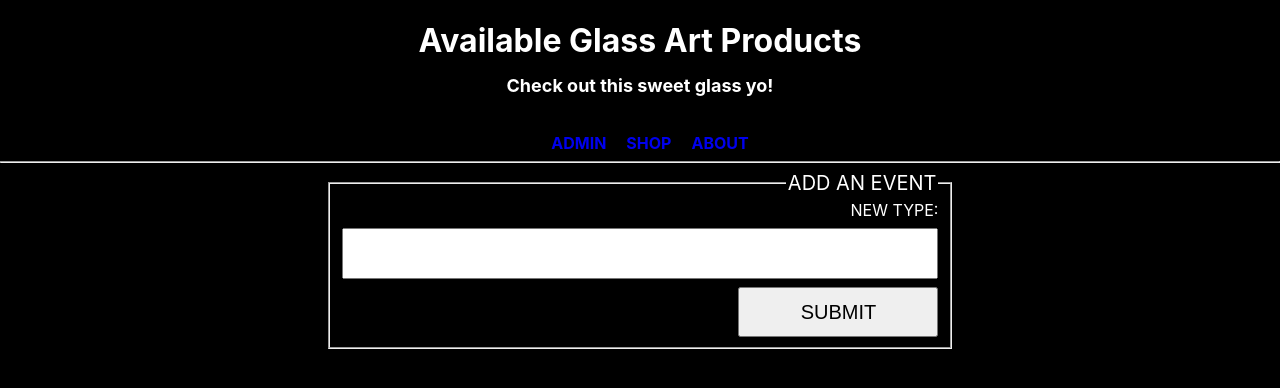
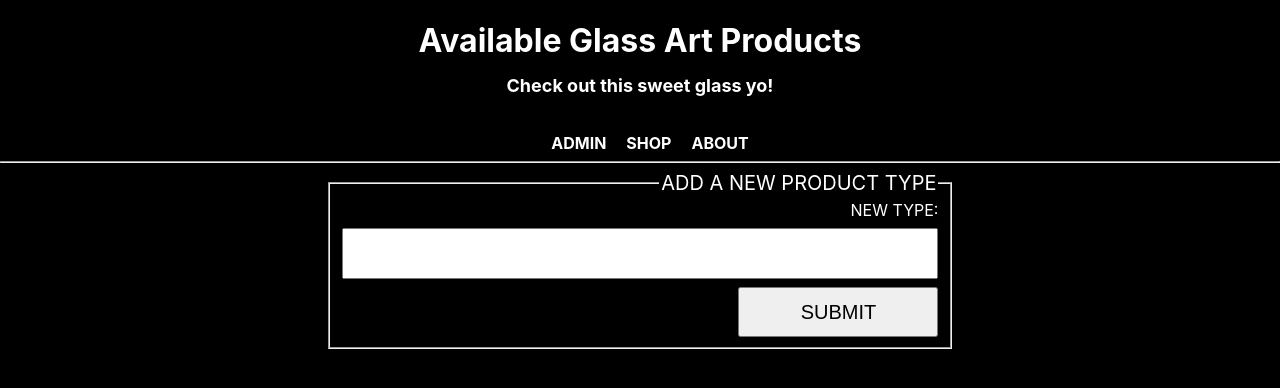
Before and after one commit to thisisjoshford/glassart-react, a React (Create React App) app: page /admin/create-type in a window 1280 px wide. Shown: the top 388 px of the page. Built offline with nearby package versions, Linux system fonts and the light colour scheme.

Commit message:
css stuff

```diff
--- a/src/App.css
+++ b/src/App.css
@@ -13,6 +13,7 @@ a{
     margin-top: 0px;
     margin-bottom: 0px;
     height: 30px;
+    color: white;
 }
 
 a:hover{
--- a/src/CreateType.js
+++ b/src/CreateType.js
@@ -28,7 +28,7 @@ export default class CreateType extends Component {
             <div>
                <form onSubmit={this.handleSubmit}>
                     <fieldset>
-                        <legend>ADD AN EVENT</legend>
+                        <legend>ADD A NEW PRODUCT TYPE</legend>
                         <label>NEW TYPE:</label>
                         <input
                         id="typeInput"
```
